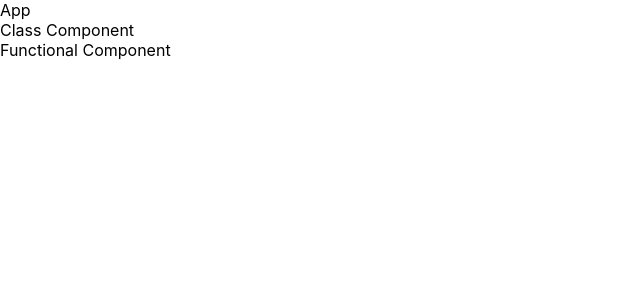
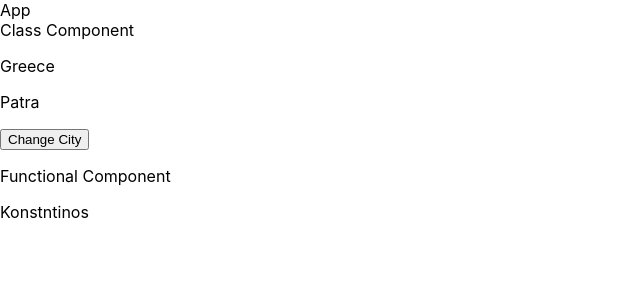
Before and after one commit to KostasApi/coding-hive-patra, a React (Create React App) app: page / in a window 1280 px wide. Shown: the top 300 px of the page, without its empty margins (0-640 px from the left). Built offline with nearby package versions, Linux system fonts and the light colour scheme.

Commit message:
introduce licycle methods & add props and state

```diff
--- a/src/App.js
+++ b/src/App.js
@@ -5,11 +5,13 @@ import { Functional } from './components/Functional';
 import './App.css';
 
 const App = () => {
+  console.log('App Component');
+
   return (
     <>
       <div>App</div>
-      <ClassBased />
-      <Functional />
+      <ClassBased country="Greece" />
+      <Functional name="Konstntinos" />
     </>
   );
 };
--- a/src/components/ClassBased.js
+++ b/src/components/ClassBased.js
@@ -1,8 +1,44 @@
 import React, { Component } from 'react';
 
 class ClassBased extends Component {
+  constructor(props) {
+    super(props);
+    this.state = {
+      city: 'Patra'
+    };
+    console.log('ClassBased constructor');
+  }
+
+  componentDidMount() {
+    console.log('ClassBased componentDidMount');
+  }
+
+  componentDidUpdate(prevProps, prevState) {
+    console.log('ClassBased componentDidUpdate');
+  }
+
+  onButtonClick = () => {
+    this.setState(() => {
+      return {
+        city: 'Athens'
+      };
+    });
+  };
+
   render() {
-    return <div>Class Component</div>;
+    console.log('ClassBased render');
+
+    const { country } = this.props;
+    const { city } = this.state;
+
+    return (
+      <>
+        <div>Class Component</div>
+        <p>{country}</p>
+        <p>{city}</p>
+        <button onClick={this.onButtonClick}>Change City</button>
+      </>
+    );
   }
 }
 
--- a/src/components/Functional.js
+++ b/src/components/Functional.js
@@ -1,7 +1,16 @@
 import React from 'react';
 
-const Functional = () => {
-  return <div>Functional Component</div>;
+const Functional = ({ name }) => {
+  console.log('Functional Component');
+
+  return (
+    <>
+      <div>
+        <p>Functional Component</p>
+        <p>{name}</p>
+      </div>
+    </>
+  );
 };
 
 export { Functional };
```
